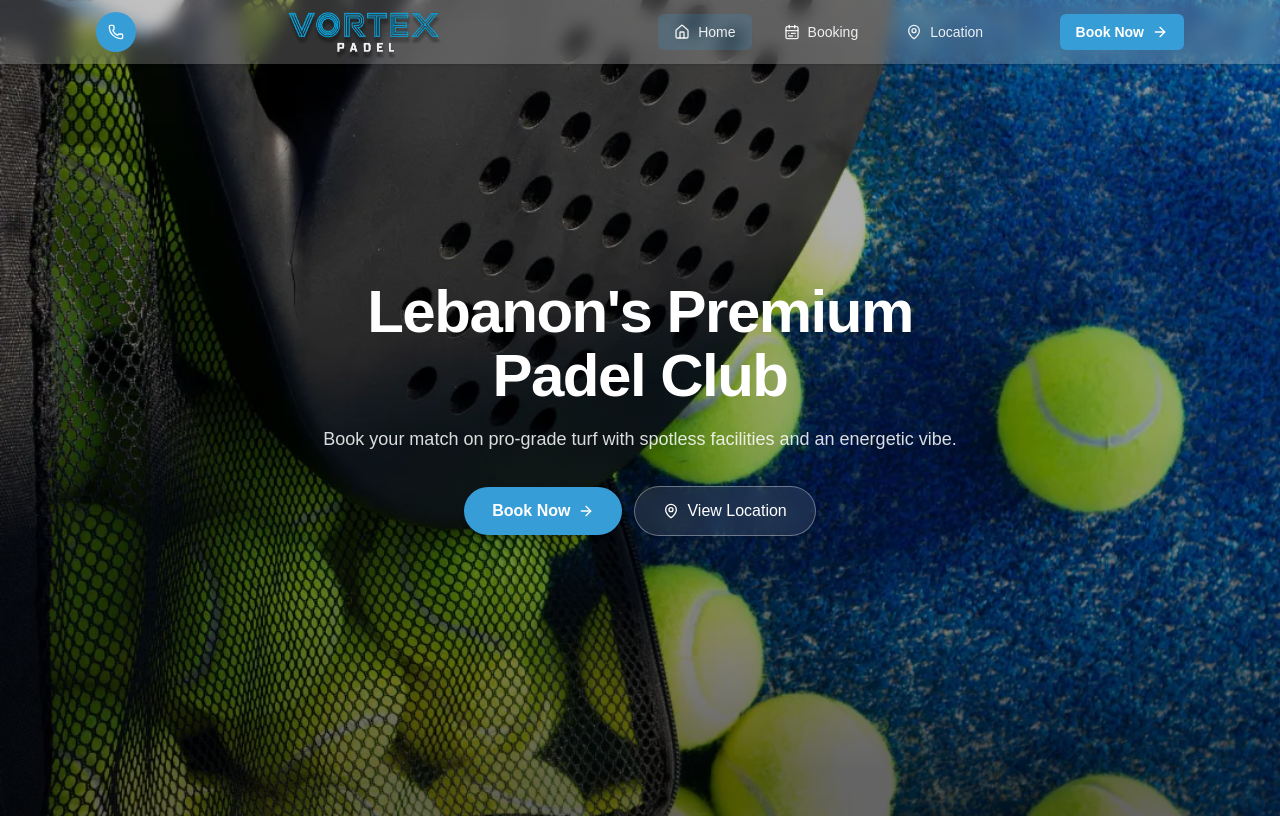
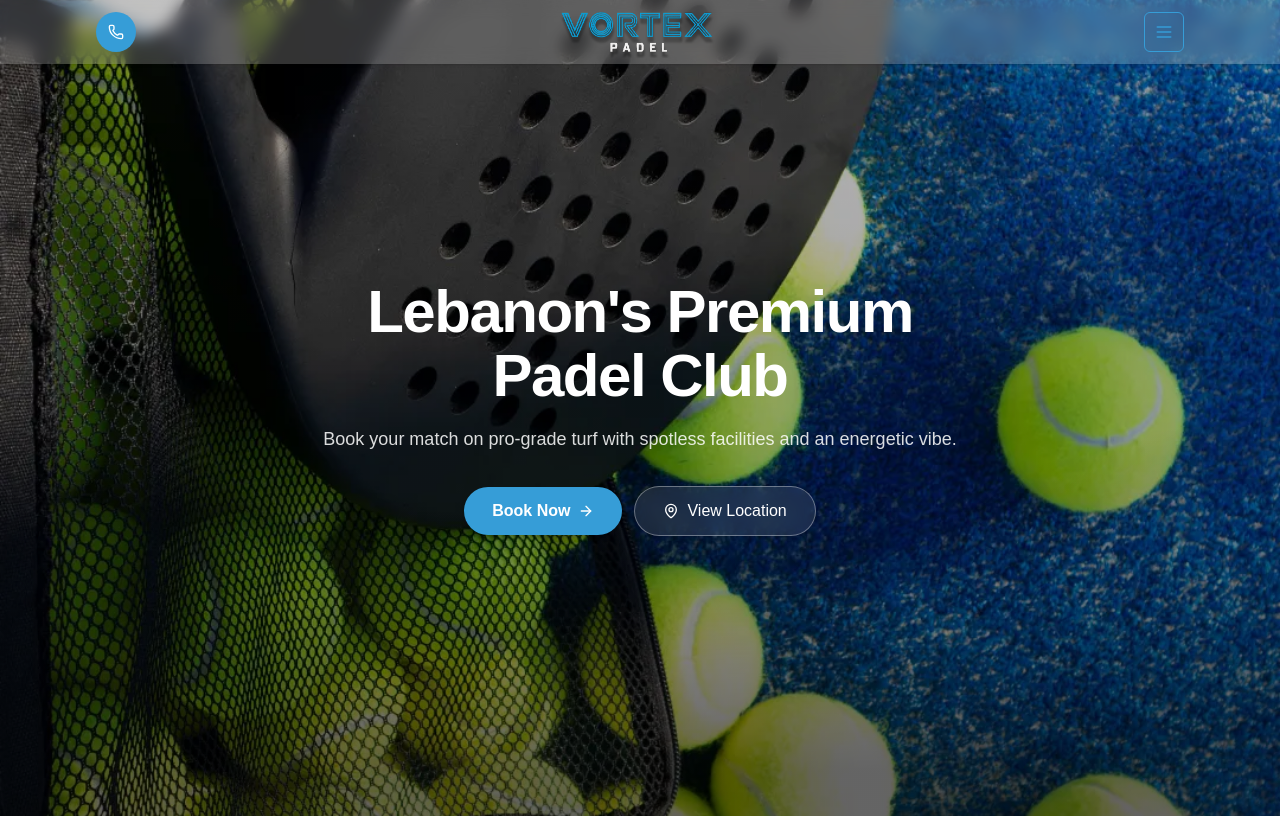
Before and after one commit to GhandourGh/PadelVortex-booking-system, a Next.js app: page / in a window 1280 px wide. Shown: the top 818 px of the page. Built offline with nearby package versions, Linux system fonts and the light colour scheme.

Commit message:
Unify navbar: Make desktop and mobile use same dropdown menu style

```diff
--- a/src/components/Navbar.tsx
+++ b/src/components/Navbar.tsx
@@ -36,7 +36,7 @@ export default function Navbar() {
   // handle link click to set active state
   const handleLinkClick = (href: string) => {
     setActiveLink(href);
-    setOpen(false); // Close mobile menu
+    setOpen(false); // Close menu
   };
 
   // close on route change (defensive)
@@ -68,56 +68,22 @@ export default function Navbar() {
           </Link>
         </div>
 
-        {/* Desktop nav */}
-        <div className="hidden lg:flex items-center justify-center gap-4 flex-1">
-          {nav.map((item) => {
-            const Icon = item.icon;
-            const active = isActive(item.href);
-            return (
-              <Link
-                key={item.href}
-                href={item.href}
-                onClick={() => handleLinkClick(item.href)}
-                className={[
-                  "inline-flex items-center gap-2 px-4 py-2 rounded-md text-sm font-medium",
-                  "text-white/90 hover:bg-white/10 transition",
-                  "focus-visible:outline-none focus-visible:ring-2 focus-visible:ring-white/50 focus-visible:ring-offset-0",
-                  active ? "bg-primary/20 text-primary" : "",
-                ].join(" ")}
-              >
-                <Icon className="h-4 w-4" />
-                {item.label}
-              </Link>
-            );
-          })}
-        </div>
-
-        {/* CTA Button */}
-        <div className="hidden lg:block">
-          <Link
-            href="/booking"
-            className="inline-flex items-center gap-2 px-4 py-2 rounded-md text-sm font-semibold bg-primary text-white hover:bg-primary/90 transition focus-visible:outline-none focus-visible:ring-2 focus-visible:ring-primary/30"
-          >
-            Book Now <ArrowRight className="h-4 w-4" />
-          </Link>
-        </div>
-
-        {/* Mobile menu button */}
+        {/* Menu button (right) - same for desktop and mobile */}
         <button
           onClick={() => setOpen((v) => !v)}
           aria-label="Toggle Menu"
           aria-expanded={open}
-          className="lg:hidden inline-flex h-10 w-10 items-center justify-center rounded-md border border-primary text-primary hover:bg-primary/10 transition"
+          className="inline-flex h-10 w-10 items-center justify-center rounded-md border border-primary text-primary hover:bg-primary/10 transition"
         >
           {open ? <X className="h-5 w-5" /> : <Menu className="h-5 w-5" />}
         </button>
       </nav>
 
-      {/* Mobile dropdown — ALWAYS WHITE */}
+      {/* Dropdown menu — same style for desktop and mobile */}
       <div
         className={[
           open ? "pointer-events-auto opacity-100 scale-y-100" : "pointer-events-none opacity-0 scale-y-95",
-          "absolute left-0 right-0 top-full z-50 w-full bg-white border-t border-black/5 shadow-lg origin-top transform transition-all duration-300 lg:hidden",
+          "absolute left-0 right-0 top-full z-50 w-full bg-white border-t border-black/5 shadow-lg origin-top transform transition-all duration-300",
         ].join(" ")}
         role="dialog"
         aria-hidden={!open}
```
